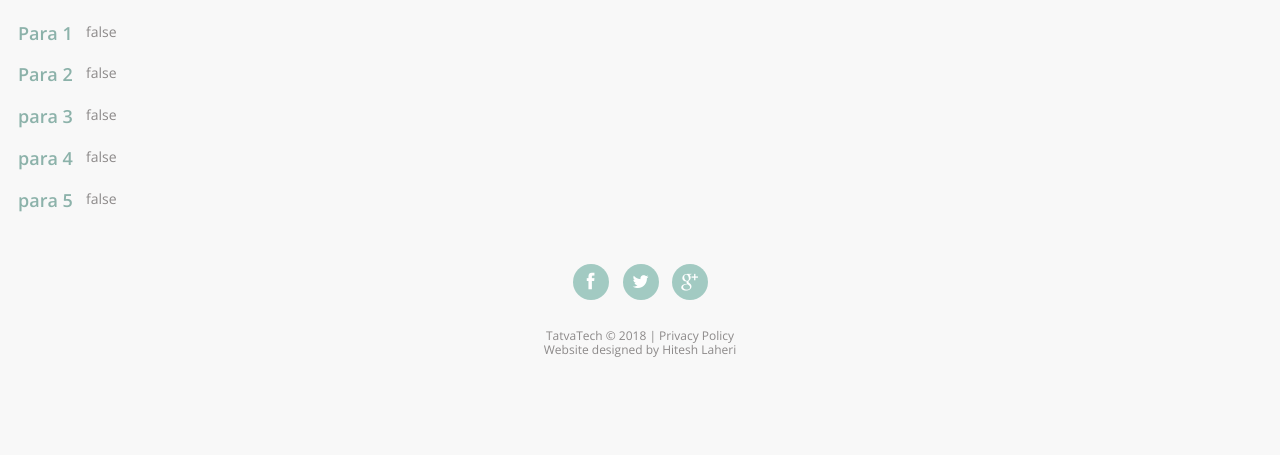
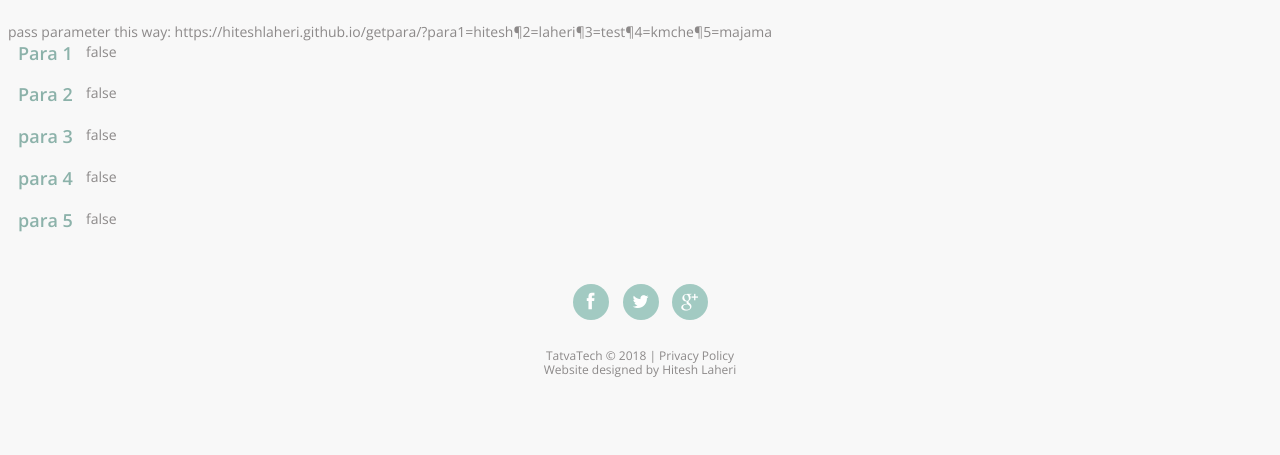
Before and after one commit to hiteshlaheri/getpara, a plain HTML site: page index.html in a window 1280 px wide. Shown: the part 356-811 px from the top of the page. Drawn offline with nearby package versions, Linux system fonts and the light colour scheme.

Commit message:
way o pass parameter on url

```diff
--- a/index.html
+++ b/index.html
@@ -39,6 +39,7 @@ fill:rgb(0, 0, 153);
 </header>
 <div class="grid_4">
 					<h2>Realtime Parameter</h2>
+<a>pass parameter this way: https://hiteshlaheri.github.io/getpara/?para1=hitesh&para2=laheri&para3=test&para4=kmche&para5=majama</a>
 					<ul class="list1">
 						<li>
 							<time datetime="2013-01-01">Para 1</time>
```
